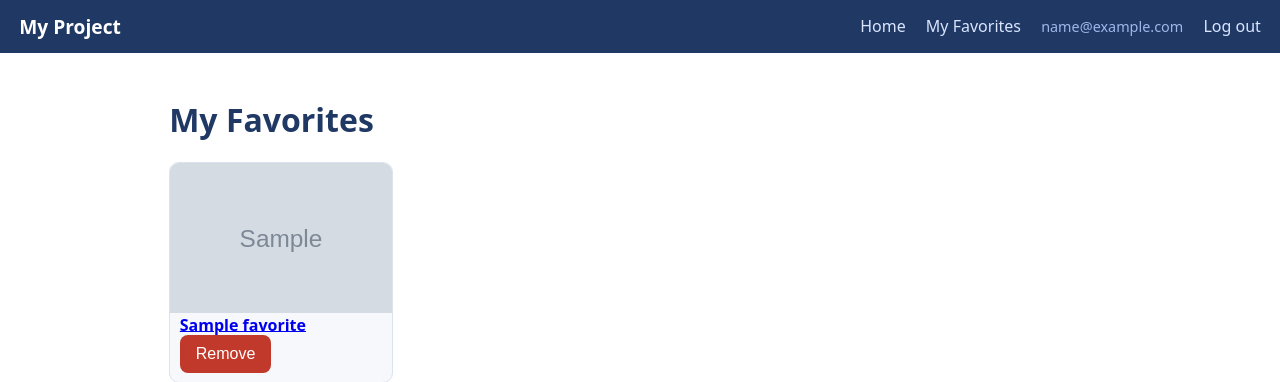
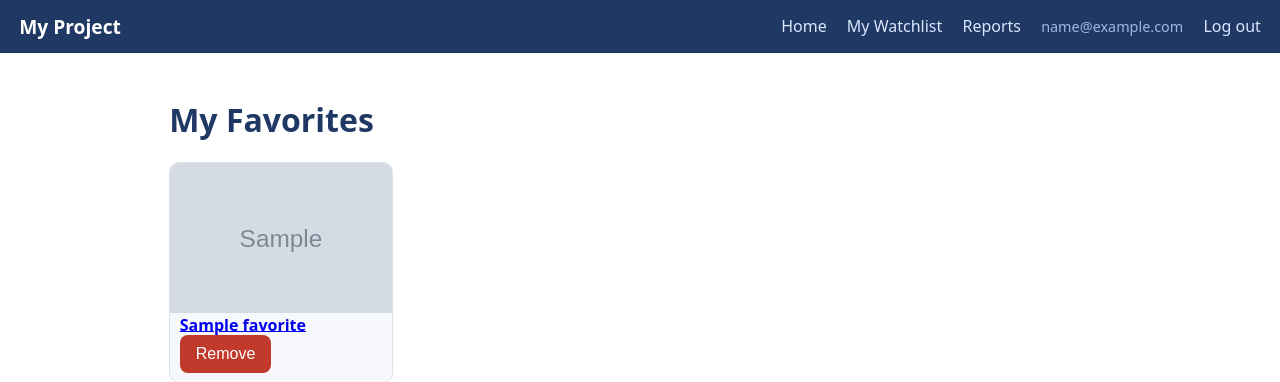
Before and after one commit to perlasamaha/Team--REP--Project, a Flask app: page /favorites in a window 1280 px wide. Shown: the top 382 px of the page. Run offline with Flask 3, Linux system fonts and the light colour scheme; the visitor is signed in with stand-in values (Sample User, id 1); tables that the repository leaves empty hold one stand-in row (values such as "Sample post"); grey boxes marked "Sample" are stand-in pictures; some libraries are stand-ins or nearby versions.

Commit message:
Update navigation links to Watchlist and Reports

```diff
--- a/templates/base.html
+++ b/templates/base.html
@@ -12,7 +12,8 @@
     <nav>
       <a href="{{ url_for('home') }}">Home</a>
       {% if current_user %}
-        <a href="{{ url_for('favorites') }}">My Favorites</a>
+        <a href="{{ url_for('watchlist') }}">My Watchlist</a>
+        <a href="{{ url_for('reports') }}">Reports</a>
         <span class="who">{{ current_user.email }}</span>
         <a href="{{ url_for('logout') }}">Log out</a>
       {% else %}
```
